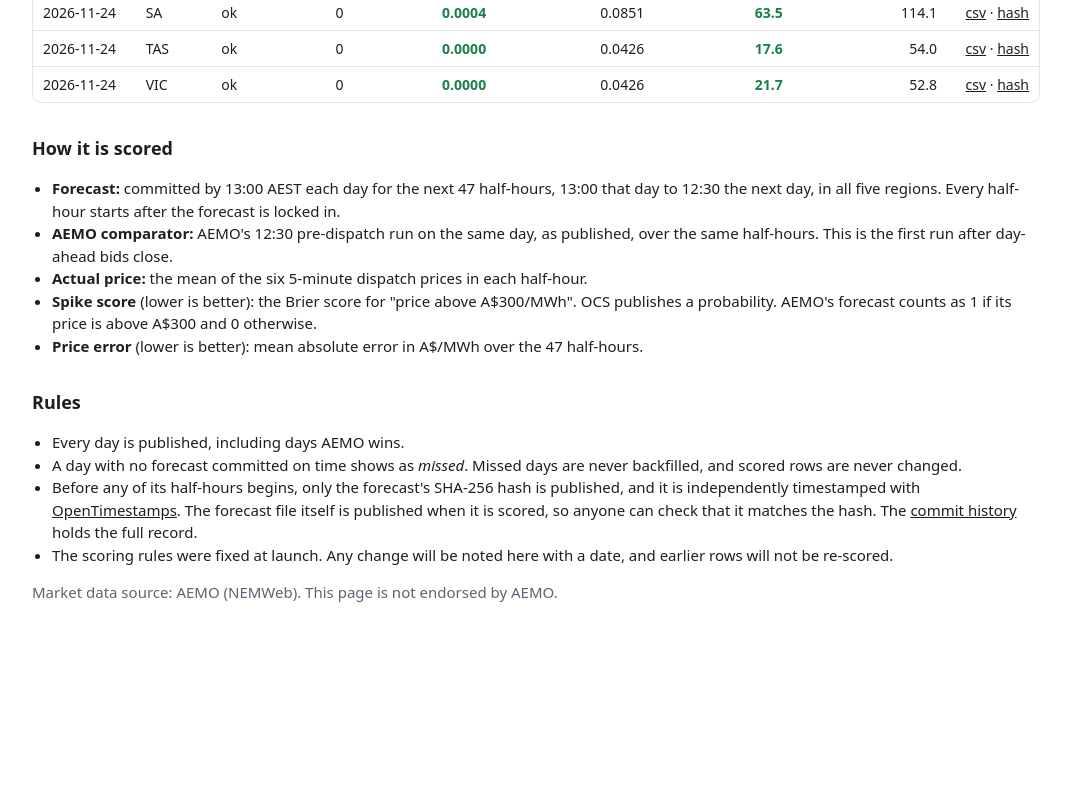
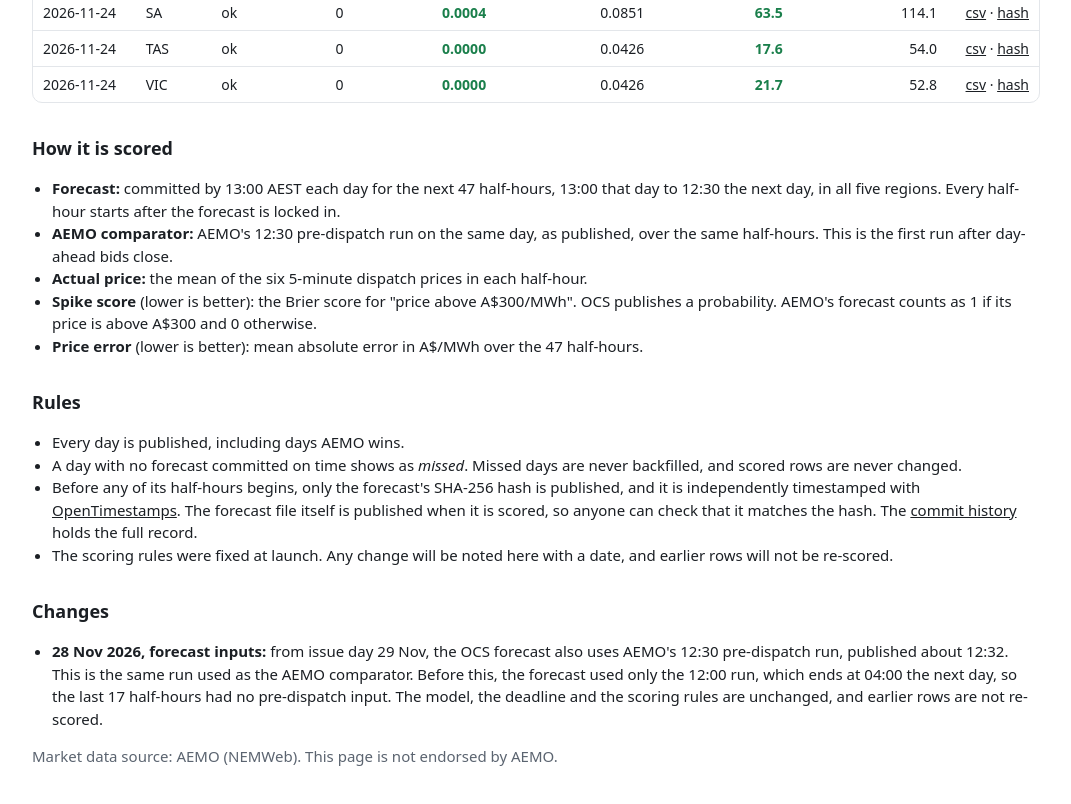
Before and after one commit to OnChain-Software/nem-forecast-scoreboard, a plain HTML site: page index.html in a window 1280 px wide. Shown: the part 785-1589 px from the top of the page, without its empty margins (104-1175 px from the left). Before the commit the page ends 1459 px from the top, so only its background shows below. Drawn offline with Linux system fonts and the light colour scheme.

Commit message:
Note: forecast uses AEMO's 12:30 pre-dispatch from issue day 2026-11-29
Co-Authored-By: Claude Opus 5.5 <noreply@anthropic.com>
Claude-Session: https://claude.ai/code/session_01Qgyen3g2ehSPErAtBu92cM

```diff
--- a/index.html
+++ b/index.html
@@ -75,6 +75,10 @@
     <li>Before any of its half-hours begins, only the forecast's SHA-256 hash is published, and it is independently timestamped with <a href="https://opentimestamps.org">OpenTimestamps</a>. The forecast file itself is published when it is scored, so anyone can check that it matches the hash. The <a href="https://github.com/OnChain-Software/nem-forecast-scoreboard/commits/main">commit history</a> holds the full record.</li>
     <li>The scoring rules were fixed at launch. Any change will be noted here with a date, and earlier rows will not be re-scored.</li>
   </ul>
+  <h2>Changes</h2>
+  <ul>
+    <li><b>28 Nov 2026, forecast inputs:</b> from issue day 29 Nov, the OCS forecast also uses AEMO's 12:30 pre-dispatch run, published about 12:32. This is the same run used as the AEMO comparator. Before this, the forecast used only the 12:00 run, which ends at 04:00 the next day, so the last 17 half-hours had no pre-dispatch input. The model, the deadline and the scoring rules are unchanged, and earlier rows are not re-scored.</li>
+  </ul>
   <p class="muted">Market data source: AEMO (NEMWeb). This page is not endorsed by AEMO.</p>
 </main>
 <script>
```
Also changed, not shown: 1 other file.
